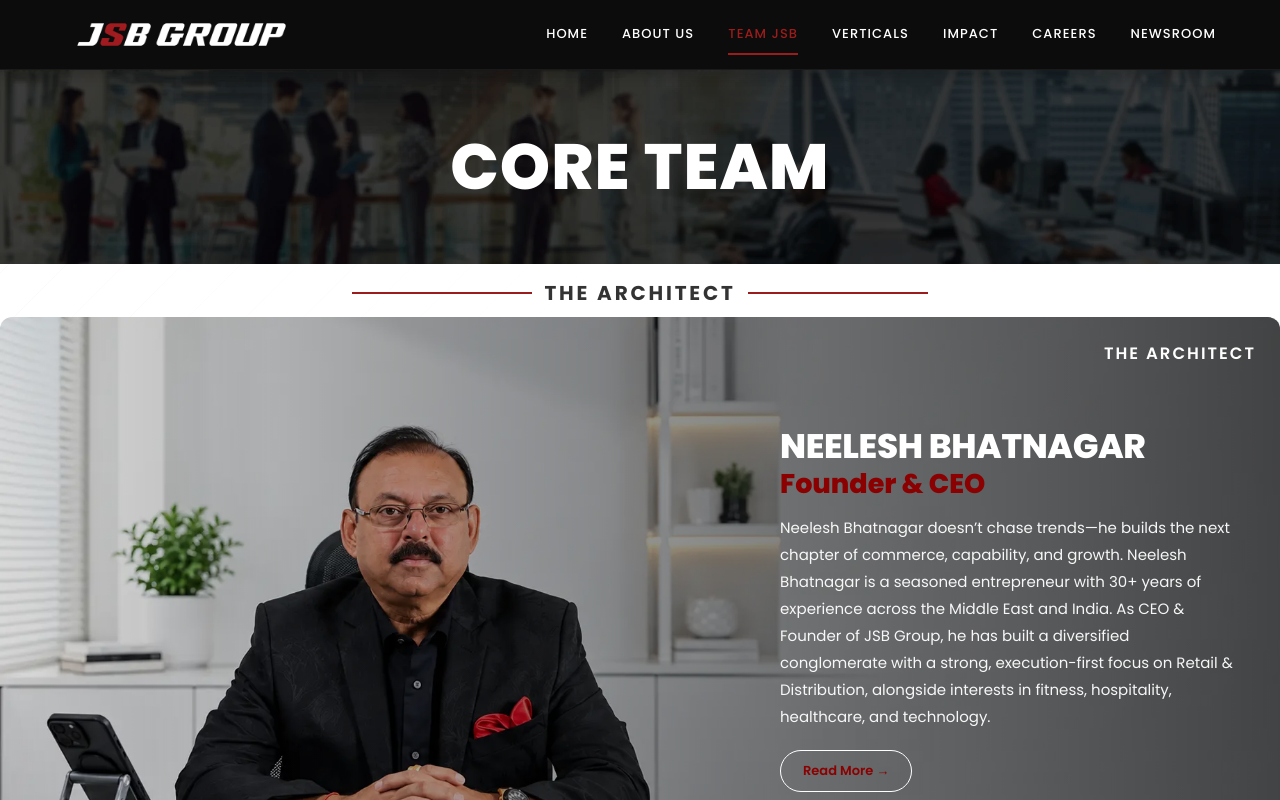
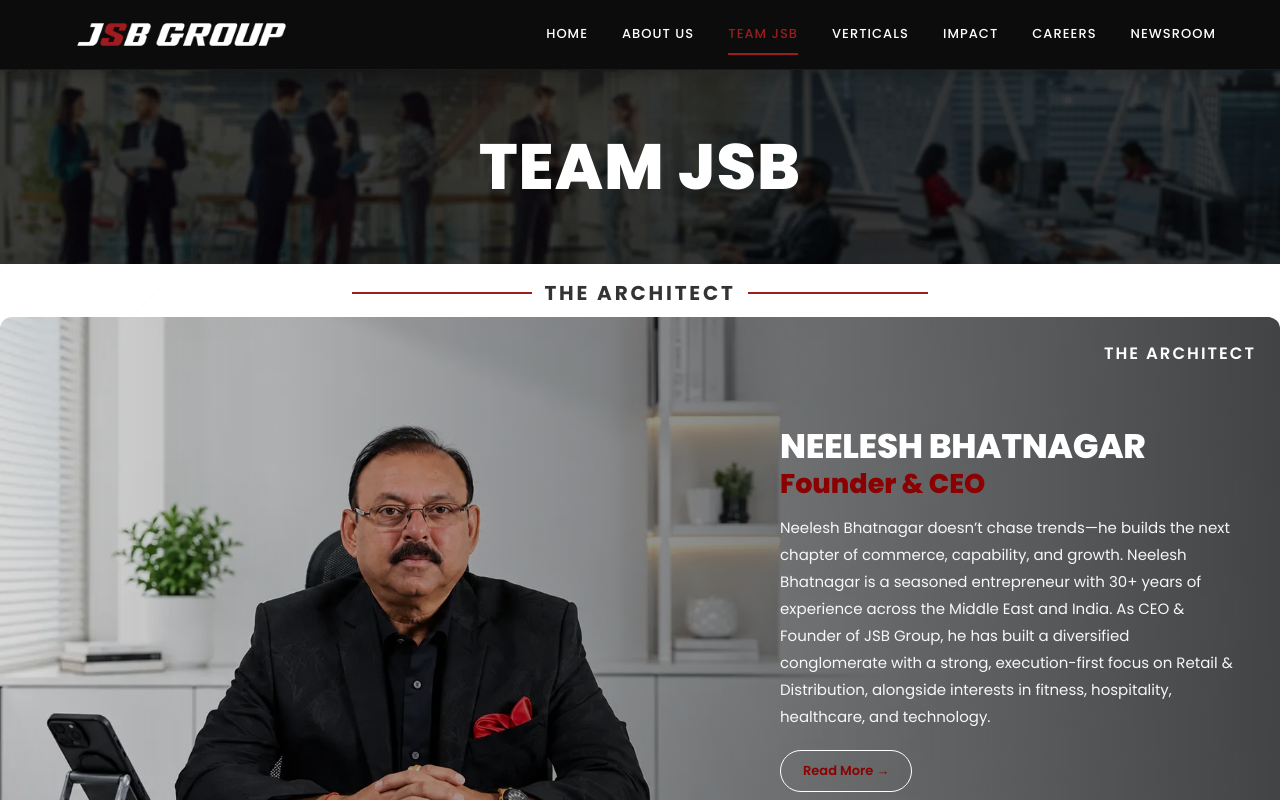
Before and after one commit to gurusaivs18/web-app, a React (Vite) app: page /pillars in a window 1280 px wide. Shown: the top 800 px of the page. Built offline with nearby package versions, Linux system fonts and the light colour scheme.

Commit message:
teqam jsb  title

```diff
--- a/src/pages/Pillars.jsx
+++ b/src/pages/Pillars.jsx
@@ -279,7 +279,7 @@
         <div className="about-page-banner-overlay">
 
           <h1>
-            Core Team
+            Team JSB
           </h1>
 
         </div>
```
Also changed, not shown: src/components/Hero.jsx (+27 -0 lines), src/css/Hero.css (+112 -0 lines).
